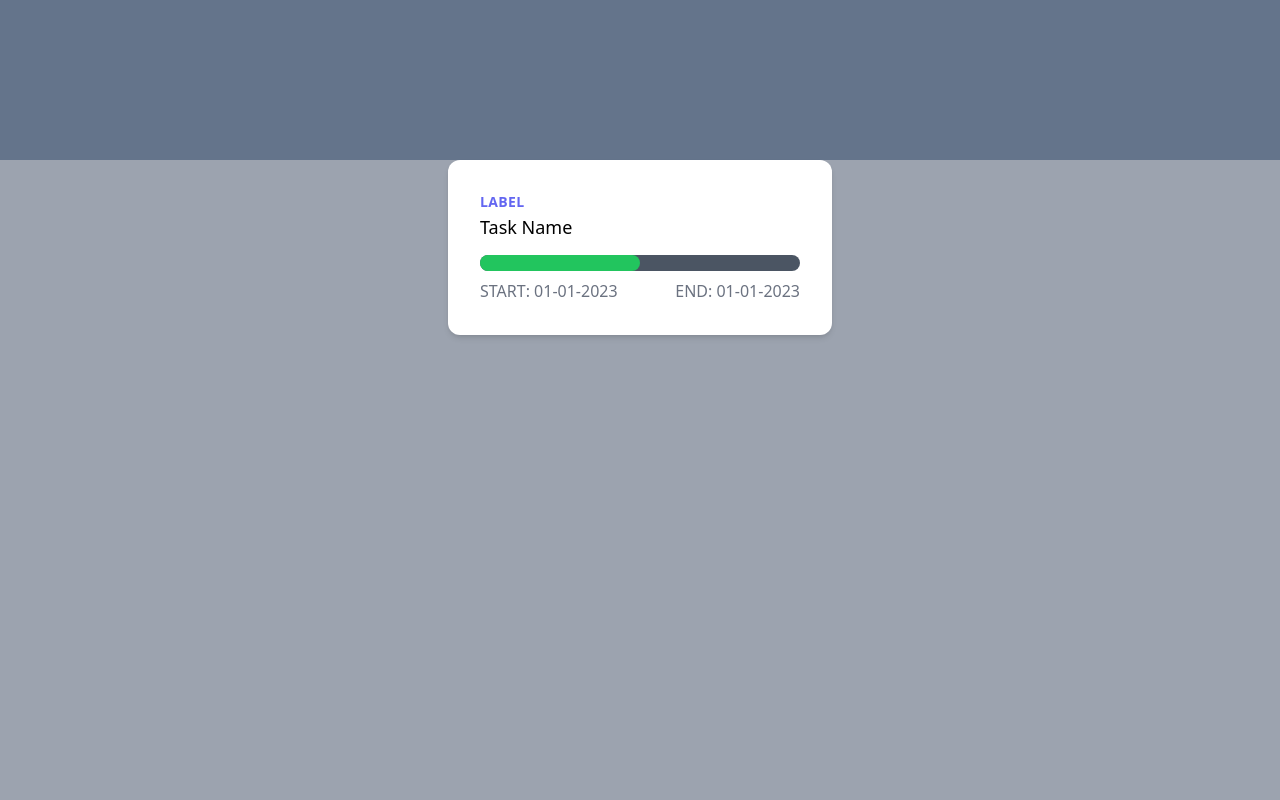
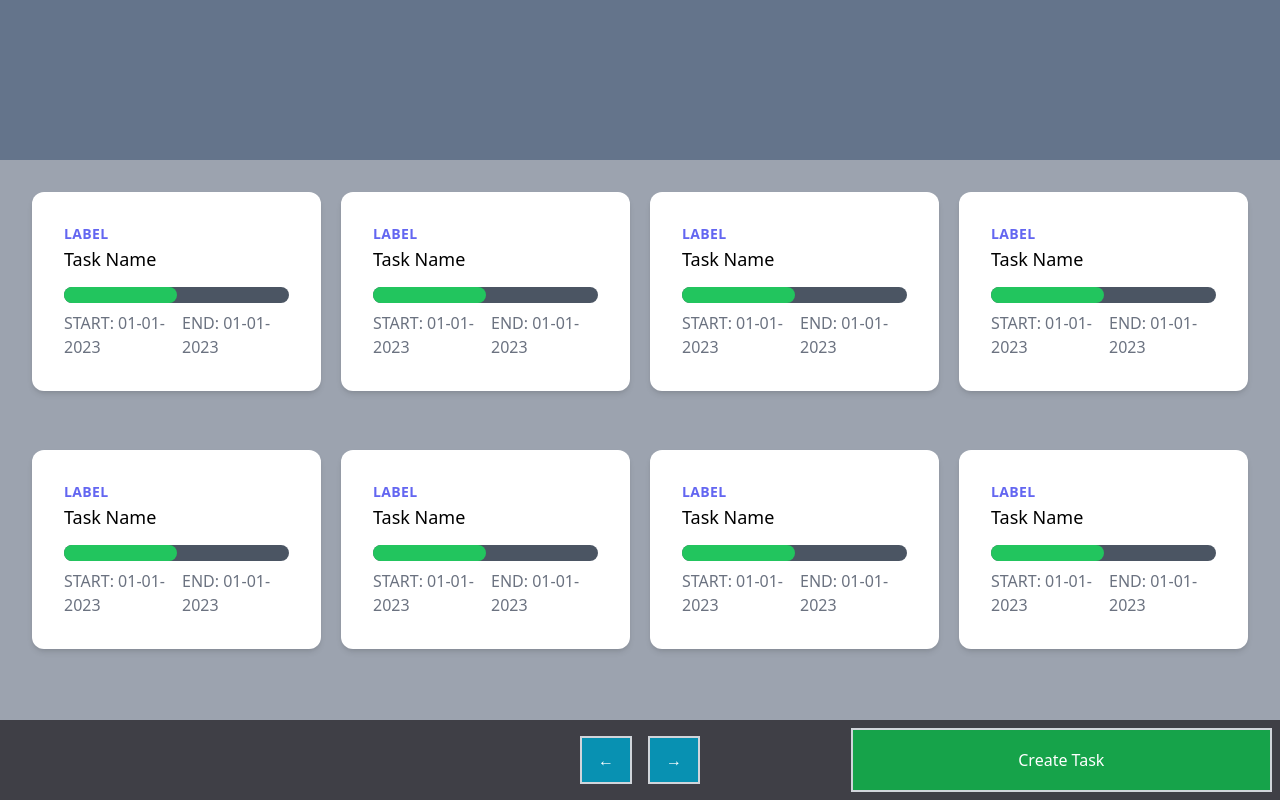
Before and after one commit to ikke6992/specops, a React (Vite) app in the folder frontend/: page / in a window 1280 px wide. Built offline with nearby package versions, Linux system fonts and the light colour scheme.

Commit message:
Navigation + Create Task

```diff
--- a/frontend/src/components/common/cards/card1/Card1.tsx
+++ b/frontend/src/components/common/cards/card1/Card1.tsx
@@ -5,7 +5,8 @@ import Card1Status from "./Card1Status";
 
 const Card1 = () => {
   return (
-    <article className="max-w-sm mx-auto bg-white rounded-xl shadow-md overflow-hidden p-8">
+    <a>
+      <article className="max-w-sm mx-auto bg-white rounded-xl shadow-md overflow-hidden p-8 h-fit hover:bg-slate-200 hover:cursor-pointer">
         <section>
           <Card1Label />
         </section>
@@ -19,6 +20,7 @@ const Card1 = () => {
           <Card1Dates />
         </section>
       </article>
+    </a>
   );
 };
 
--- a/frontend/src/components/common/cards/card1/Card1Status.tsx
+++ b/frontend/src/components/common/cards/card1/Card1Status.tsx
@@ -1,7 +1,10 @@
 const Card1Status = () => {
   return (
     <div className="bg-gray-600 rounded-full">
-      <div className="h-4 bg-green-500 rounded-full w-6/12"></div>
+      <div
+        className="h-4 bg-green-500 rounded-full"
+        style={{ width: "50%" }}
+      ></div>
     </div>
   );
 };
--- a/frontend/src/components/supervisor-task-management/SupervisorTaskManagement.tsx
+++ b/frontend/src/components/supervisor-task-management/SupervisorTaskManagement.tsx
@@ -4,10 +4,38 @@ const SupervisorTaskManagement = () => {
   return (
     <main className="h-screen">
       {/* Search & Filter Section */}
-      <section className="bg-slate-500 h-1/5"></section>
+      <section className="bg-slate-500" style={{ height: "20%" }}></section>
       {/* Task List Section */}
-      <section className="bg-gray-400 h-4/5">
+      <section
+        className="p-8 bg-gray-400 grid grid-cols-4 grid-rows-2 gap-5"
+        style={{ height: "70%" }}
+      >
         <Card1 />
+        <Card1 />
+        <Card1 />
+        <Card1 />
+        <Card1 />
+        <Card1 />
+        <Card1 />
+        <Card1 />
+      </section>
+      {/* Navigation + Create Section */}
+      <section
+        className="bg-zinc-700 grid grid-cols-3 grid-rows-1 p-2"
+        style={{ height: "10%" }}
+      >
+        <div></div>
+        <div className="p-2 flex flex-row justify-center content-center">
+          <button className="pr-4 pl-4 bg-cyan-600 hover:bg-cyan-300 border-gray-300 border-2 text-white">
+            ←
+          </button>
+          <button className="ml-4 pr-4 pl-4 bg-cyan-600 hover:bg-cyan-300 border-gray-300 border-2 text-white">
+            →
+          </button>
+        </div>
+        <button className="bg-green-600 hover:bg-green-300 pt-2 pb-2 pl-4 pr-4 border-gray-300  border-2 text-white">
+          Create Task
+        </button>
       </section>
     </main>
   );
```
Lines whose indentation alone changed are shown as unchanged.
